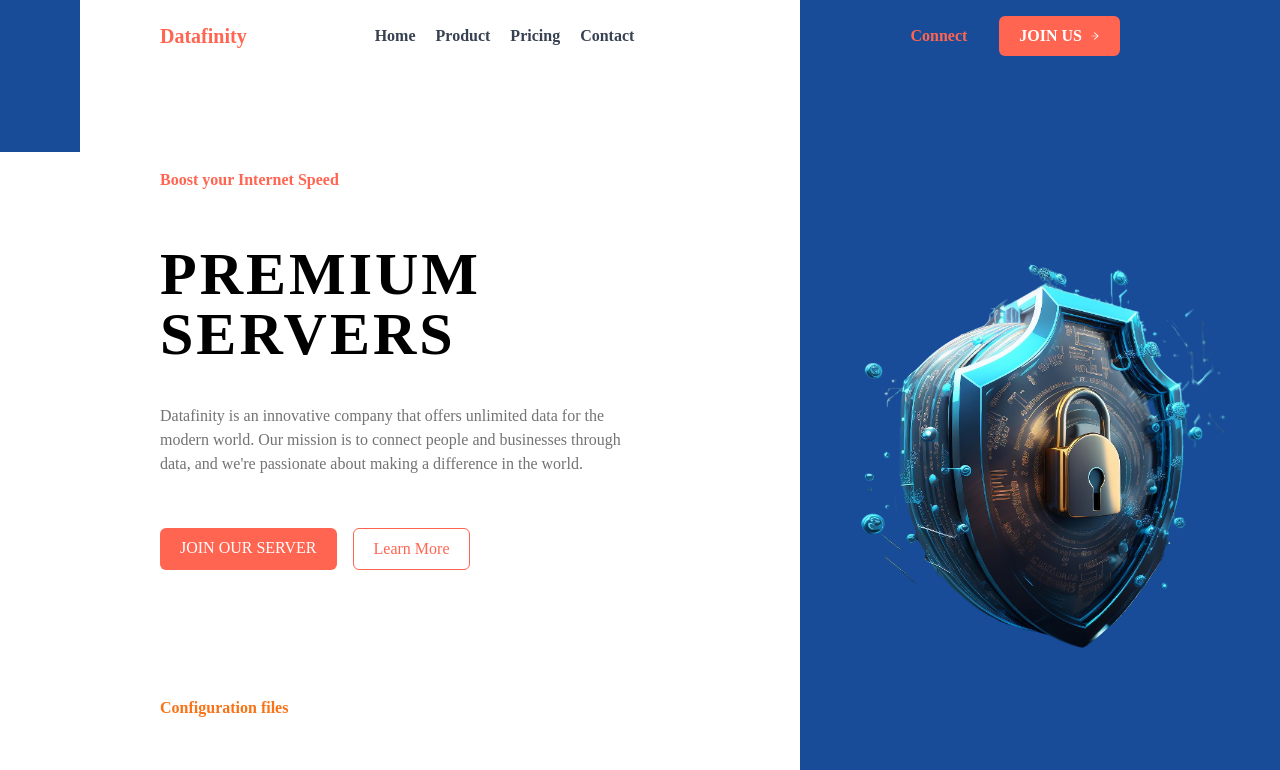
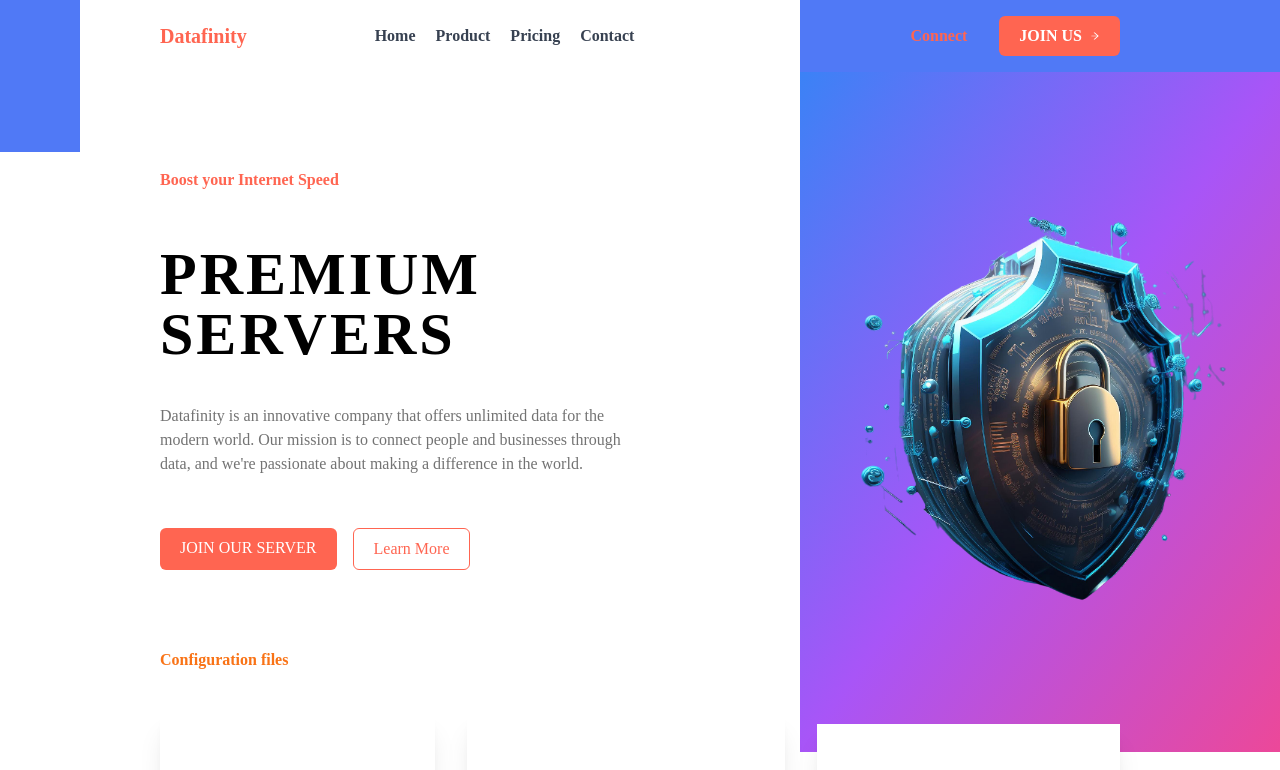
Before and after one commit to SONICE-ENCHIL/-Datafinity, a React (Create React App) app: page / in a window 1280 px wide. Shown: the top 770 px of the page. Built offline with nearby package versions, Linux system fonts and the light colour scheme.

Commit message:
Add gradient background to hero section

```diff
--- a/src/components/Hero.jsx
+++ b/src/components/Hero.jsx
@@ -3,10 +3,10 @@ import heroImage from "../public/hero-image.png";
 
 function Hero() {
 	return (
-		<div className="flex flex-col sm:flex-row md:bg-[#184C99] relative bottom-20 z-0">
+		<div className="flex flex-col sm:flex-row md:bg-[#5079f6]  relative bottom-20 z-0">
 			{/* Left Column */}
 			<div className="flex-1 sm:flex-2 lg:1/3 bg-white pt-32 sm:pt-44 relative px-7 md:px-14 md:pl-16 lg:px-40 sm:pl-16">
-				<div className="absolute bg-[#184C99] hidden md:inline-block md:w-10 md:h-20 lg:w-20 lg:h-40 top-0 left-0"></div>
+				<div className="absolute bg-[#5079f6] hidden md:inline-block md:w-10 md:h-20 lg:w-20 lg:h-40 top-0 left-0"></div>
 				<p className="text-[#FF6551] font-semibold mb-5 md:mb-10">
 					Boost your Internet Speed
 				</p>
@@ -28,14 +28,14 @@ function Hero() {
 					</a>
 					<a
 						href="#about"
-						className="border-[#FF6551] text-[#FF6551] border py-2 px-5 rounded-md hover:text-white hover:bg-[#FF6551] transition-all ease-in-out duration-200">
+						className="border-[#FF6551] text-[#FF6551]  border py-2 px-5 rounded-md hover:text-white hover:bg-[#FF6551] transition-all ease-in-out duration-200">
 						Learn More
 					</a>
 				</div>
 			</div>
 
 			{/* Right Column */}
-			<div className="flex-1 sm:flex-1/3 bg-[#184C99] relative sm:bottom-32 h-[680px] mt-32 md:top-0">
+			<div className="flex-1 sm:flex-1/3  relative bg-gradient-to-br from-blue-500 via-purple-500 to-pink-500 sm:bottom-32 h-[680px] mt-20 md:top-0">
 				<img
 					src={heroImage}
 					alt="Boy"
```
